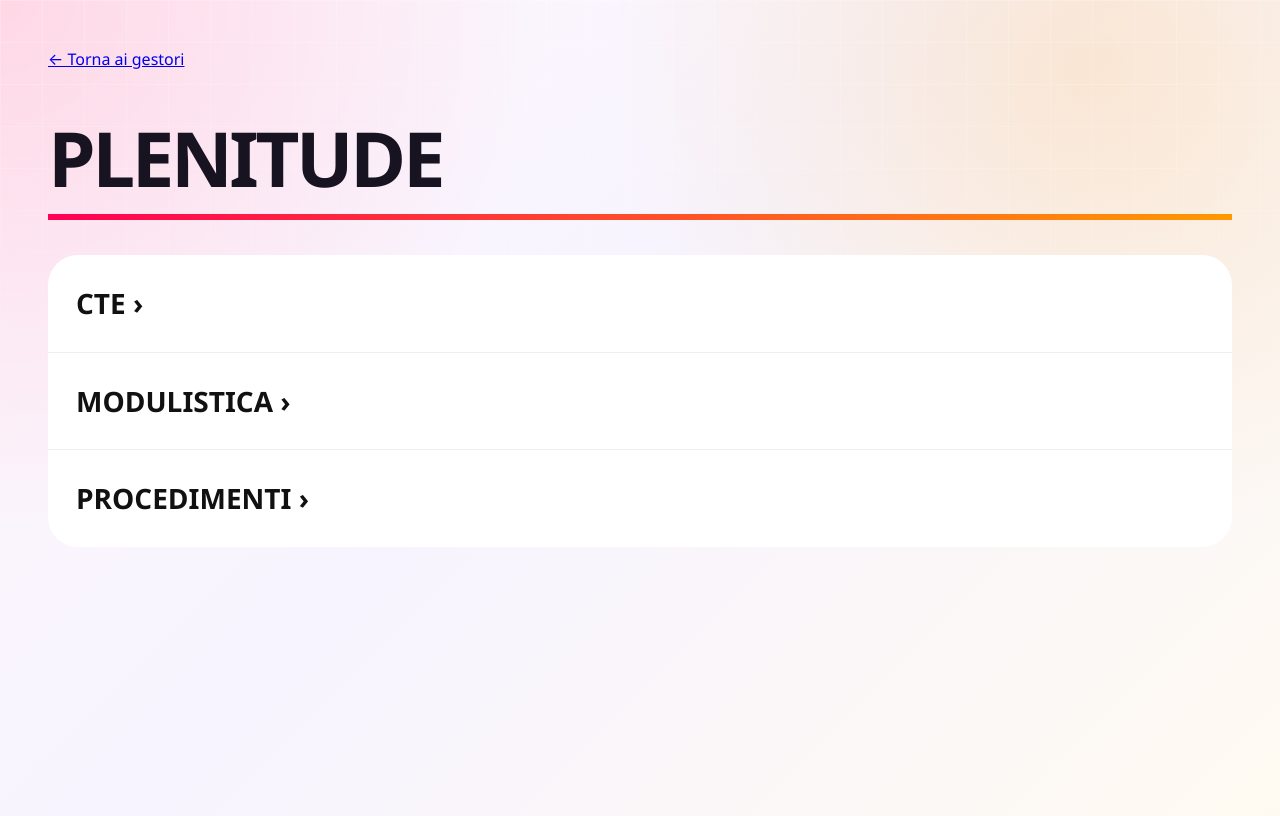
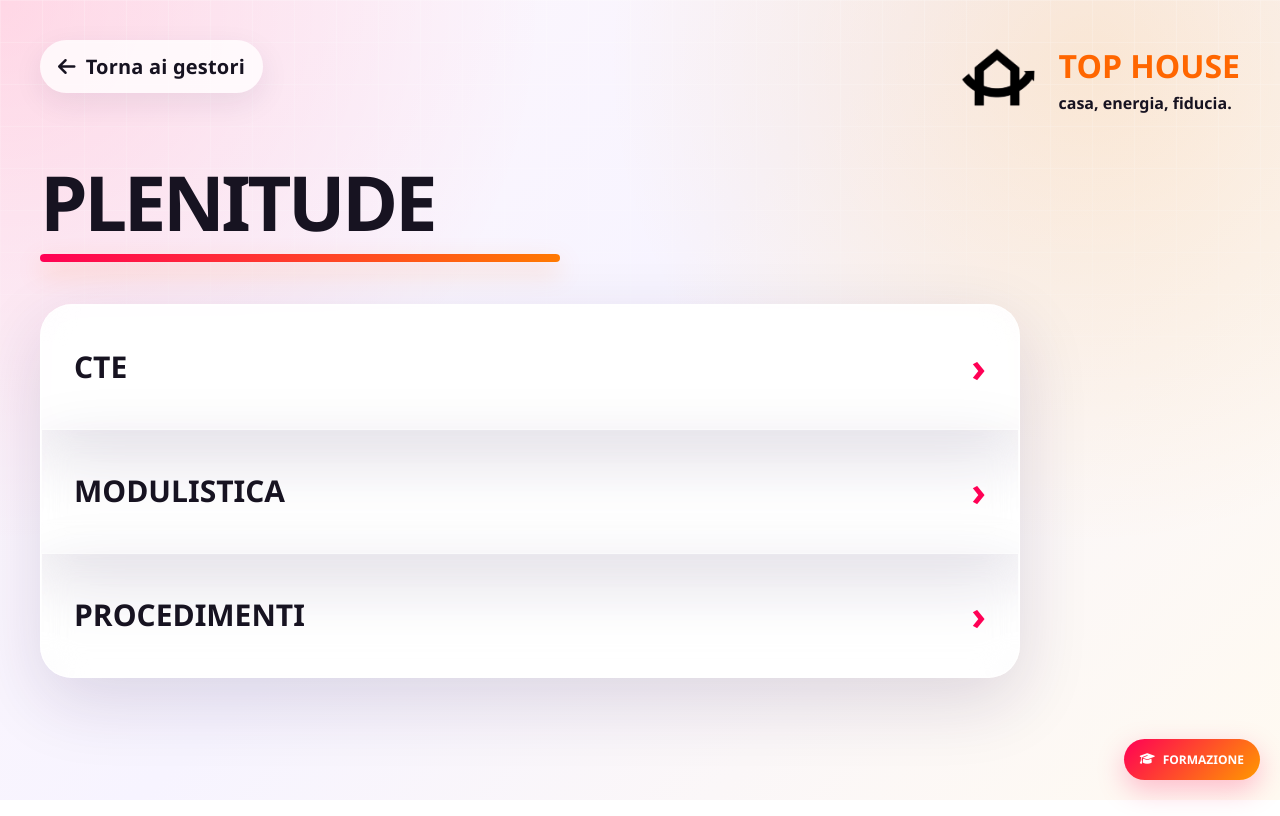
Before and after one commit to laminetallth/TOP-HOUSE, a plain HTML site: page gestori/plenitude.html in a window 1280 px wide. Drawn offline with Linux system fonts and the light colour scheme; no server answers.

Commit message:
Migliora grafica cartella PLENITUDE

```diff
--- a/gestori/plenitude.html
+++ b/gestori/plenitude.html
@@ -1 +1,4 @@
-<!doctype html><html lang="it"><head><meta charset="UTF-8"><meta name="viewport" content="width=device-width,initial-scale=1"><title>PLENITUDE - TOP HOUSE</title><link rel="stylesheet" href="../stile-top-house.css"></head><body style="background:#f5f5f5;padding:40px;font-family:Arial"><a href="../luce-gas.html">← Torna ai gestori</a><h1 style="font-size:64px">PLENITUDE</h1><div style="height:6px;background:linear-gradient(90deg,#ff0055,#ff9900);margin:20px 0 35px"></div><div style="background:#fff;border-radius:30px;overflow:hidden"><a style="display:block;padding:28px;font-size:28px;font-weight:bold;text-decoration:none;color:#111;border-bottom:1px solid #eee" href="plenitude-cte.html">CTE ›</a><a style="display:block;padding:28px;font-size:28px;font-weight:bold;text-decoration:none;color:#111;border-bottom:1px solid #eee" href="plenitude-modulistica.html">MODULISTICA ›</a><a style="display:block;padding:28px;font-size:28px;font-weight:bold;text-decoration:none;color:#111" href="plenitude-procedimenti.html">PROCEDIMENTI ›</a></div></body></html>
+<!DOCTYPE html>
+<html lang="it"><head><meta charset="UTF-8"><meta name="viewport" content="width=device-width,initial-scale=1"><title>PLENITUDE | TOP HOUSE</title><link rel="stylesheet" href="../stile-top-house.css"><link rel="stylesheet" href="https://cdnjs.cloudflare.com/ajax/libs/font-awesome/6.5.1/css/all.min.css"><style>
+*{box-sizing:border-box}body{margin:0;background:#f5f5f5;padding:40px;font-family:Arial,sans-serif;color:#111}.top{display:flex;justify-content:space-between;align-items:flex-start;margin-bottom:35px}.back{text-decoration:none;color:#111;font-size:20px;font-weight:700}.back:hover{color:#ff6a00}.brand{display:flex;align-items:center;gap:14px}.brand img{width:90px}.brand h2{margin:0;color:#ff6600;font-size:32px;font-weight:900}.brand p{margin:3px 0 0;font-size:16px;font-weight:700}.title{font-size:64px;font-weight:900;margin:0 0 12px}.line{width:500px;max-width:100%;height:6px;background:linear-gradient(90deg,#ff0055,#ff9900);border-radius:50px;box-shadow:0 4px 10px rgba(255,120,0,.25);margin-bottom:35px}.box{background:#fff;border-radius:35px;overflow:hidden;box-shadow:0 10px 30px rgba(0,0,0,.05)}.item{display:flex;justify-content:space-between;align-items:center;padding:30px;text-decoration:none;color:#111;font-size:30px;font-weight:800;border-bottom:1px solid #eee;transition:.2s}.item:last-child{border:0}.item:hover{background:#fafafa;color:#ff6a00;padding-left:36px}.arrow{font-size:40px;color:#ff6a00}@media(max-width:768px){body{padding:20px}.top{flex-direction:column;gap:25px}.brand{align-self:flex-start}.title{font-size:48px}.item{font-size:24px;padding:22px}}
+</style><script src="../utenti-ruoli.js"></script><script type="module" src="../auth-guard.js"></script></head><body><div class="top"><a class="back" href="../luce-gas.html"><i class="fa-solid fa-arrow-left"></i> Torna ai gestori</a><div class="brand"><img src="../logo.png" alt="TOP HOUSE"><div><h2>TOP HOUSE</h2><p>casa, energia, fiducia.</p></div></div></div><h1 class="title">PLENITUDE</h1><div class="line"></div><div class="box"><a class="item" href="plenitude-cte.html">CTE <span class="arrow">›</span></a><a class="item" href="plenitude-modulistica.html">MODULISTICA <span class="arrow">›</span></a><a class="item" href="plenitude-procedimenti.html">PROCEDIMENTI <span class="arrow">›</span></a></div></body></html>
```
